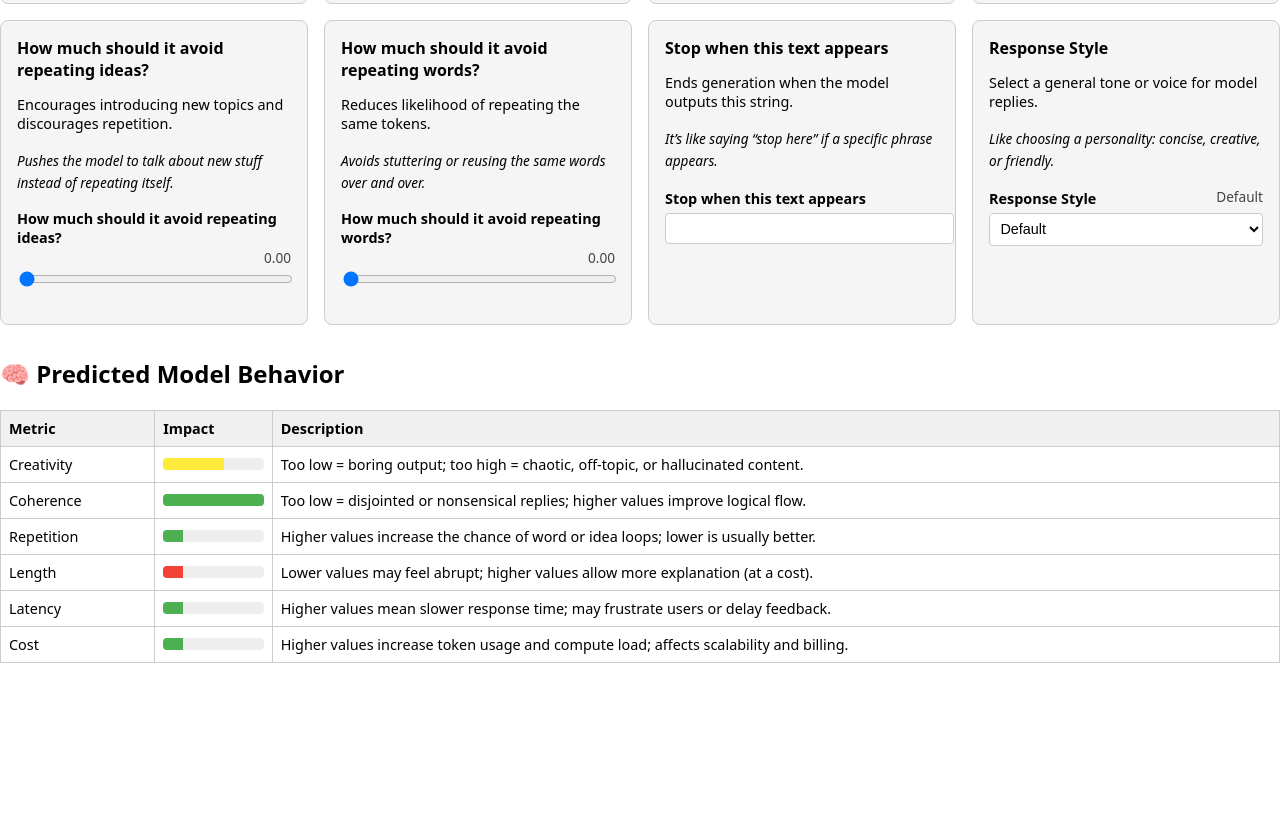
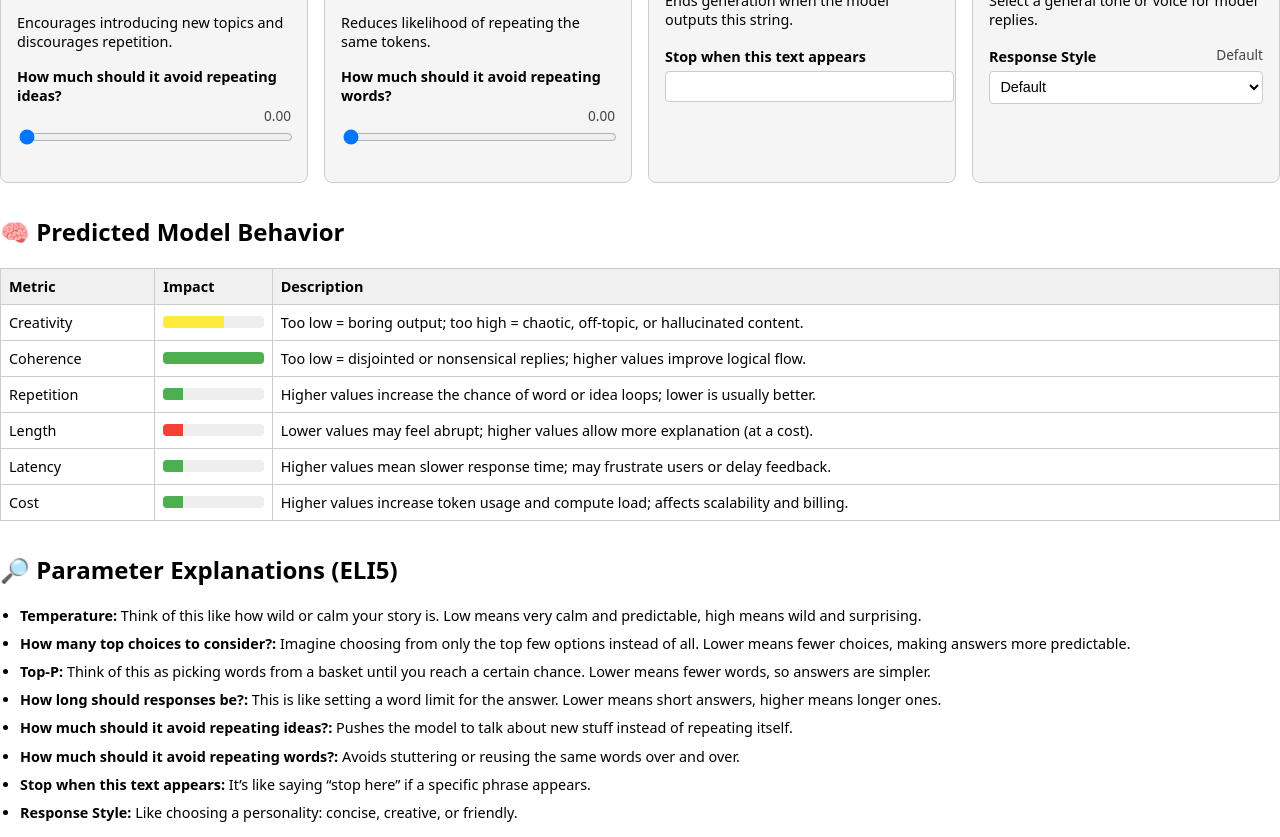
Before and after one commit to ScottFitzgerald83/grail, a SvelteKit app in the folder frontend/: page /tuning in a window 1280 px wide. Shown: the part 440-1277 px from the top of the page. Before the commit the page ends 1103 px from the top, so only its background shows below. Built offline with nearby package versions, Linux system fonts and the light colour scheme.

Commit message:
ELI5 explanations have been moved from each tile to a dedicated section beneath the Predicted Model Behavior table

```diff
--- a/frontend/src/routes/tuning/+page.svelte
+++ b/frontend/src/routes/tuning/+page.svelte
@@ -5,7 +5,6 @@
         <div class="param-tile">
             <strong>{param.label}</strong>
             <p style="font-size: 0.9rem; margin-bottom: 0.5rem;">{param.definition}</p>
-            <p><em style="font-size: 0.85rem;">{param.eli5}</em></p>
             <div class="param-control">
                 <label>
                     <span class="param-label">{param.label}</span>
@@ -66,6 +65,13 @@
     {/each}
   </tbody>
 </table>
+
+<h2 style="margin-top: 2rem;">🔎 Parameter Explanations (ELI5)</h2>
+<ul class="eli5-list">
+  {#each parameters as param}
+    <li><strong>{param.label}:</strong> <span>{param.eli5}</span></li>
+  {/each}
+</ul>
 
 <script>
     import {onMount} from 'svelte';
@@ -337,4 +343,14 @@
       background: #4caf50;
       transition: width 0.2s ease;
     }
+
+    .eli5-list {
+      margin-top: 1rem;
+      font-size: 0.9rem;
+      line-height: 1.4;
+      padding-left: 1.25rem;
+    }
+    .eli5-list li {
+      margin-bottom: 0.5rem;
+    }
 </style>
```
